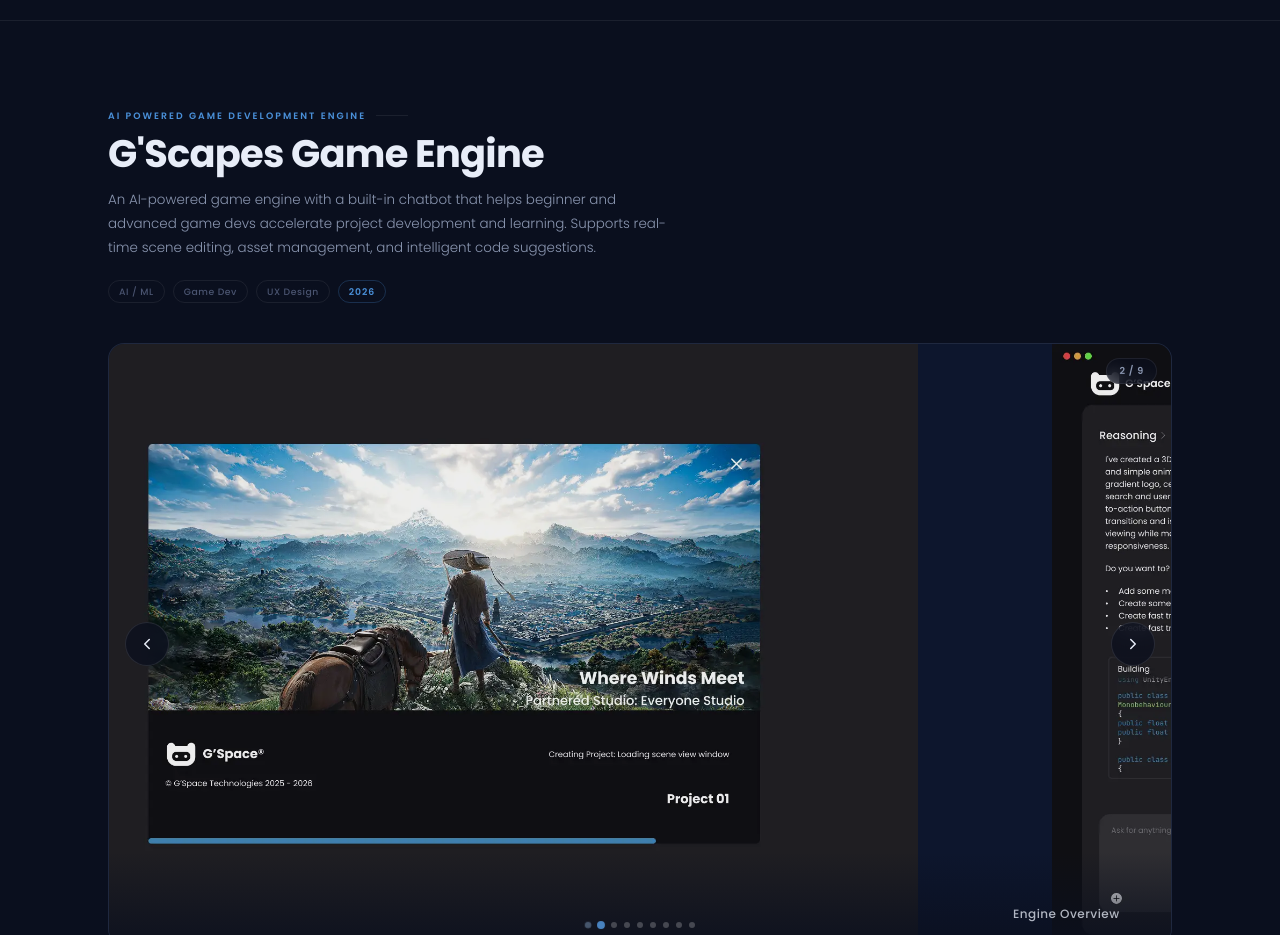
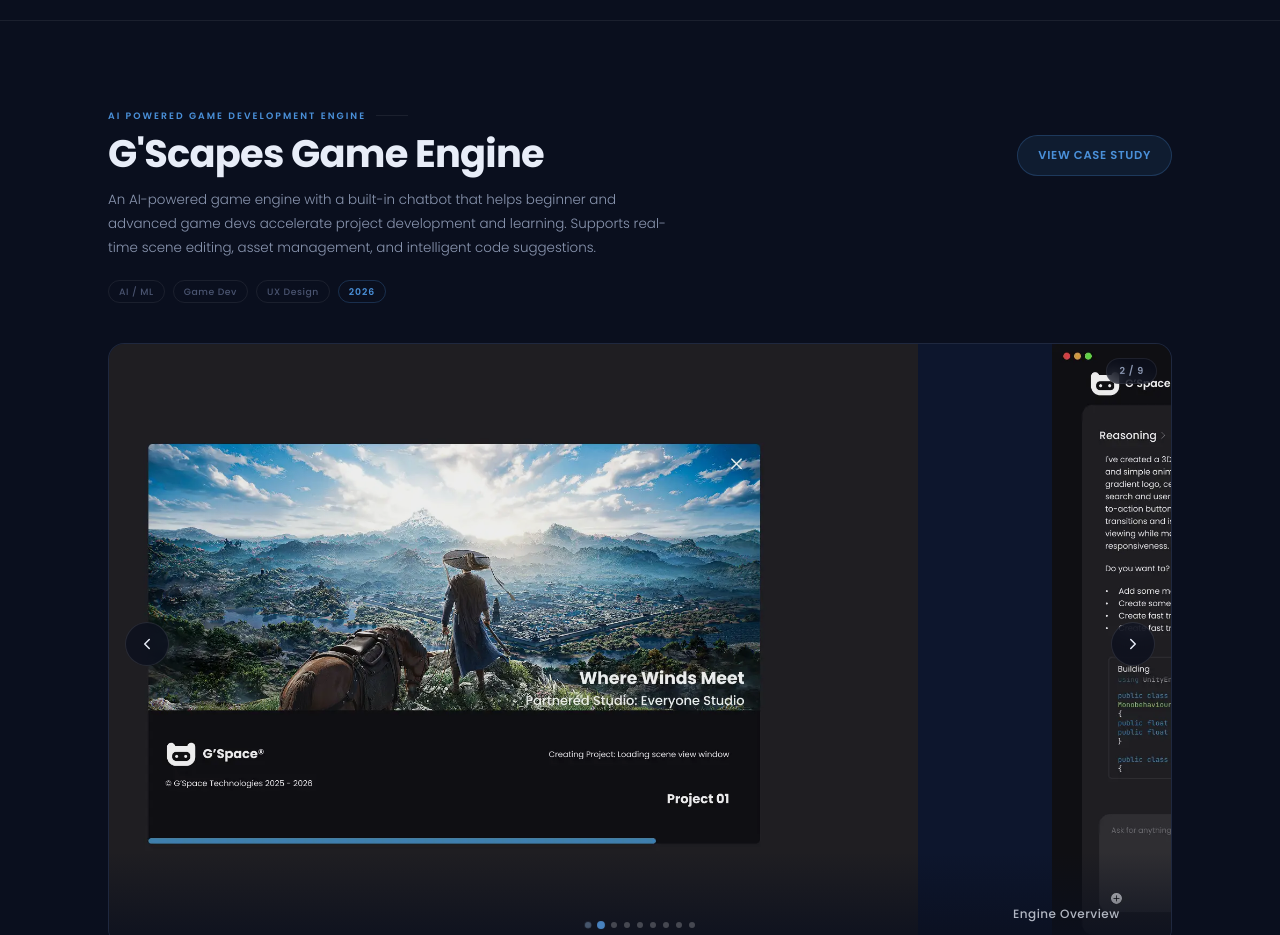
Before and after one commit to abuelosolos/Portfolio, a website: page showcase.html in a window 1280 px wide. Shown: the part 780-1715 px from the top of the page. Drawn offline with Linux system fonts and the light colour scheme.

Commit message:
Case Study

```diff
--- a/showcase.html
+++ b/showcase.html
@@ -52,6 +52,10 @@
           <span class="proj-year">2026</span>
         </div>
       </div>
+
+     <a href="https://www.behance.net/gallery/247009759/GScapes-Game-Engine-case-study" target="_blank" rel="noopener" class="proj-cta">
+      View Case Study
+    </a>
     </div>
 
     <div class="slider-wrap" id="slider-1">
```
